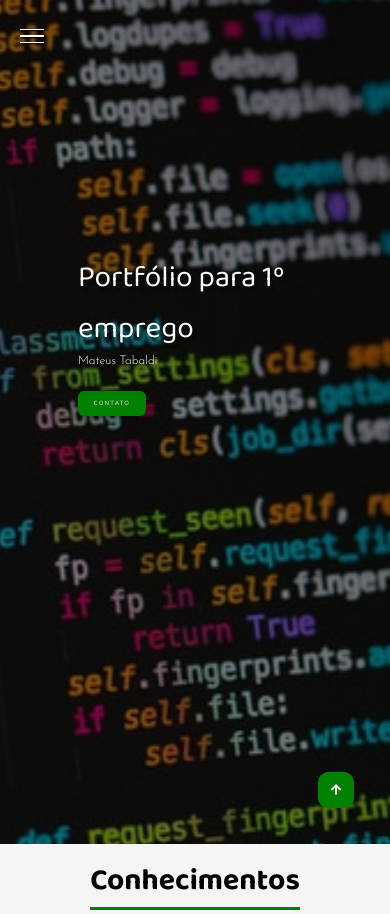
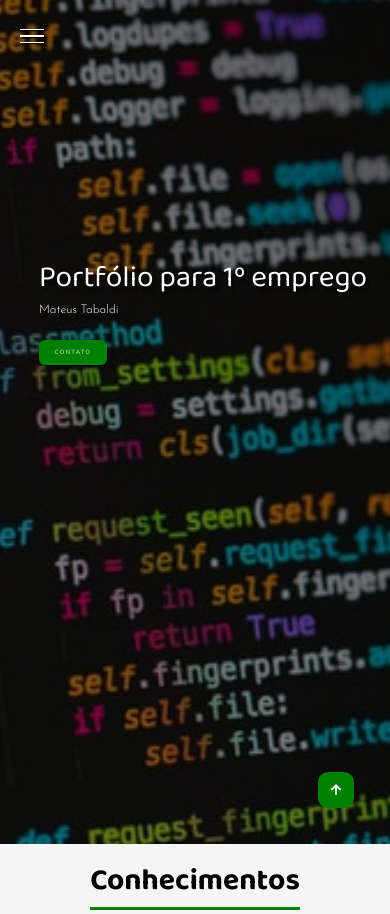
Before and after one commit to Mateus1110/Portifolio, a PHP site: page / in a window 390 px wide. Shown: the top 914 px of the page. Run offline with PHP 8.4, Linux system fonts and the light colour scheme; some libraries are stand-ins or nearby versions.

Commit message:
:beetle: correcao responsividade

```diff
--- a/responsive.css
+++ b/responsive.css
@@ -5,6 +5,10 @@
 }
 
 @media (max-width: 520px){
+
+    body .banner{
+        left: 10%;
+    }
 
     .banner h1{
         font-size: 2.5rem;
@@ -62,6 +66,7 @@
     }
 }
 
+
 @media (max-width: 360px){
 
     .header{
@@ -69,7 +74,8 @@
     }
     .conhecimentos{
         grid-template-columns: repeat(1, 1fr);
-        grid-template-rows: repeat(auto-fit, minmax(150px, 1fr));
+        grid-template-rows: repeat(auto-fit, minmax(50px, 80px));
+        row-gap: 2rem;
     }
 
     .conhecimento:nth-child(4){
```
